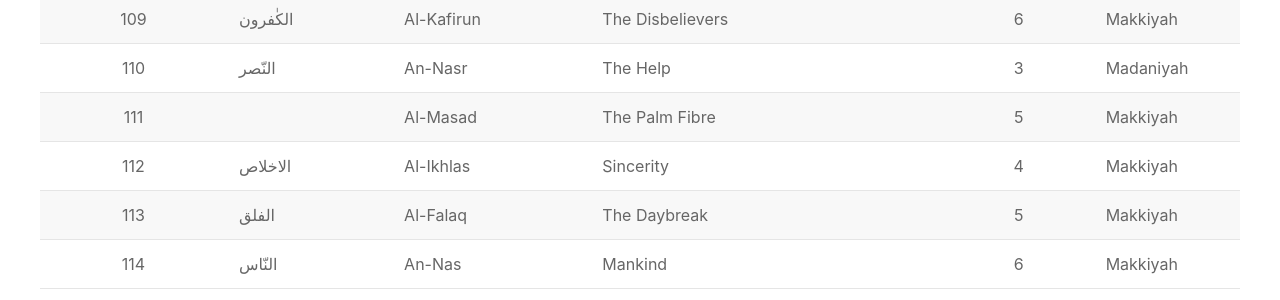
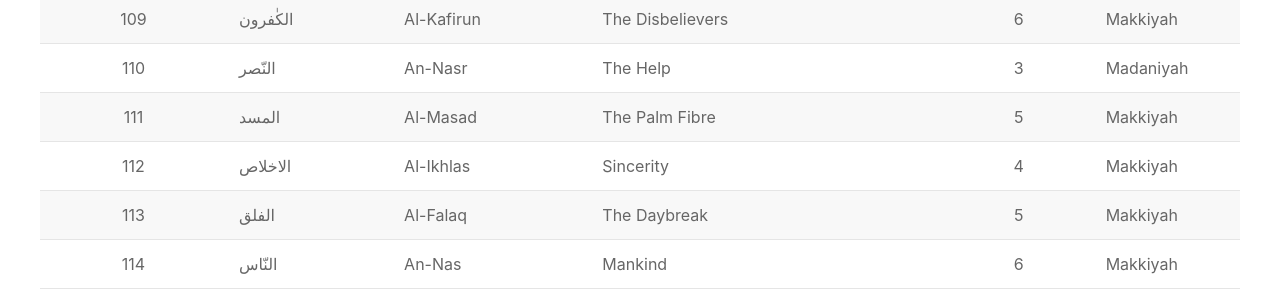
Before and after one commit to alqurankarim/alqurankarim.github.io, a Jekyll site: the page built from _pages/quran/types.html, in a window 1280 px wide and 900 px high, scrolled down 5285 px. Shown: the part 153-453 px from the top of the window. Built offline with Jekyll 4.4.1, drawn with Linux system fonts in a browser that asks for light colours; nearby versions of some CDN libraries.

Commit message:
Update quran.yml

```diff
--- a/_data/quran.yml
+++ b/_data/quran.yml
@@ -662,7 +662,7 @@ quranic_chapters:
     type: Madaniyah
   - name: The Palm Fibre
     latin_name: Al-Masad
-    arabic_name: ""
+    arabic_name: "المسد"
     ayah_count: 5
     surah_number: 111
     type: Makkiyah
```
